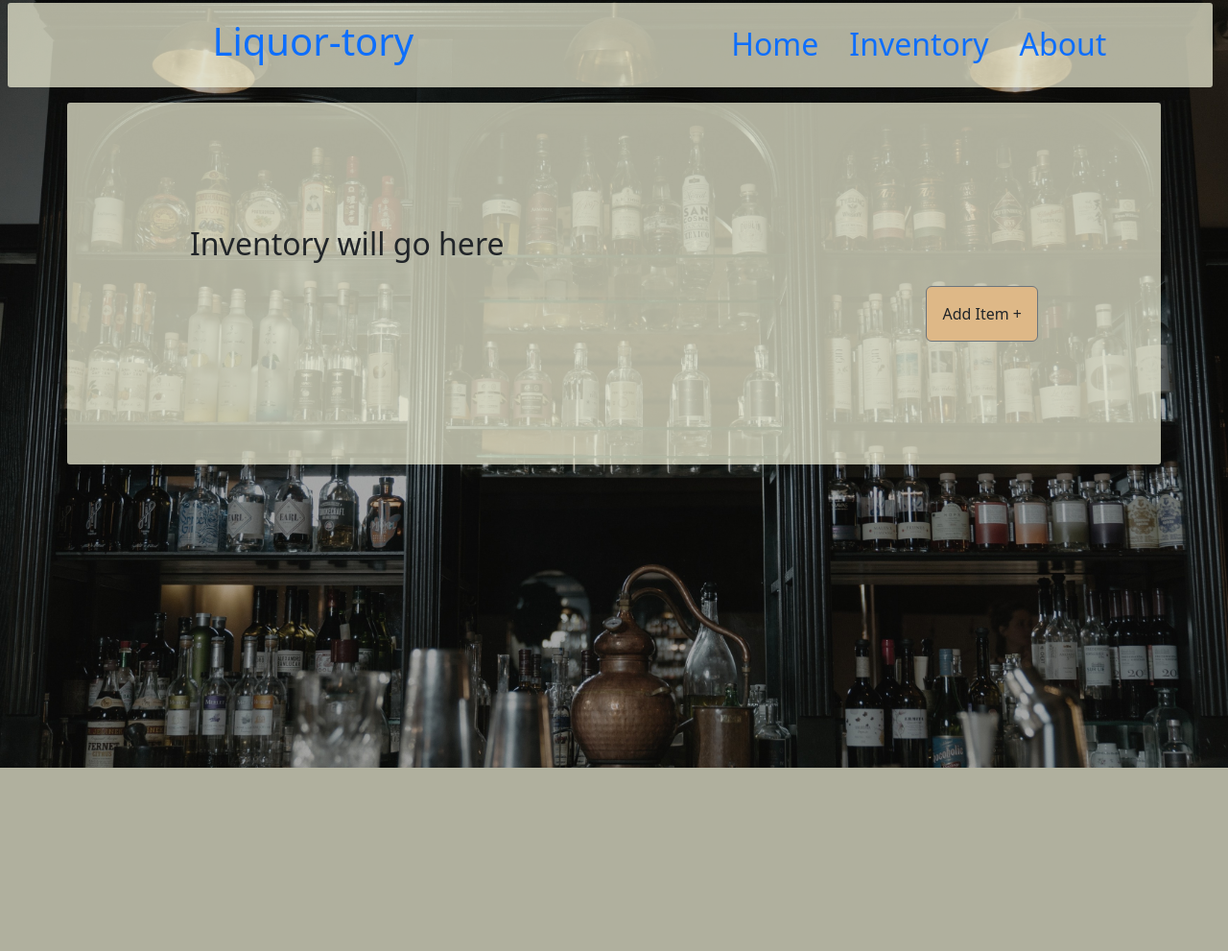
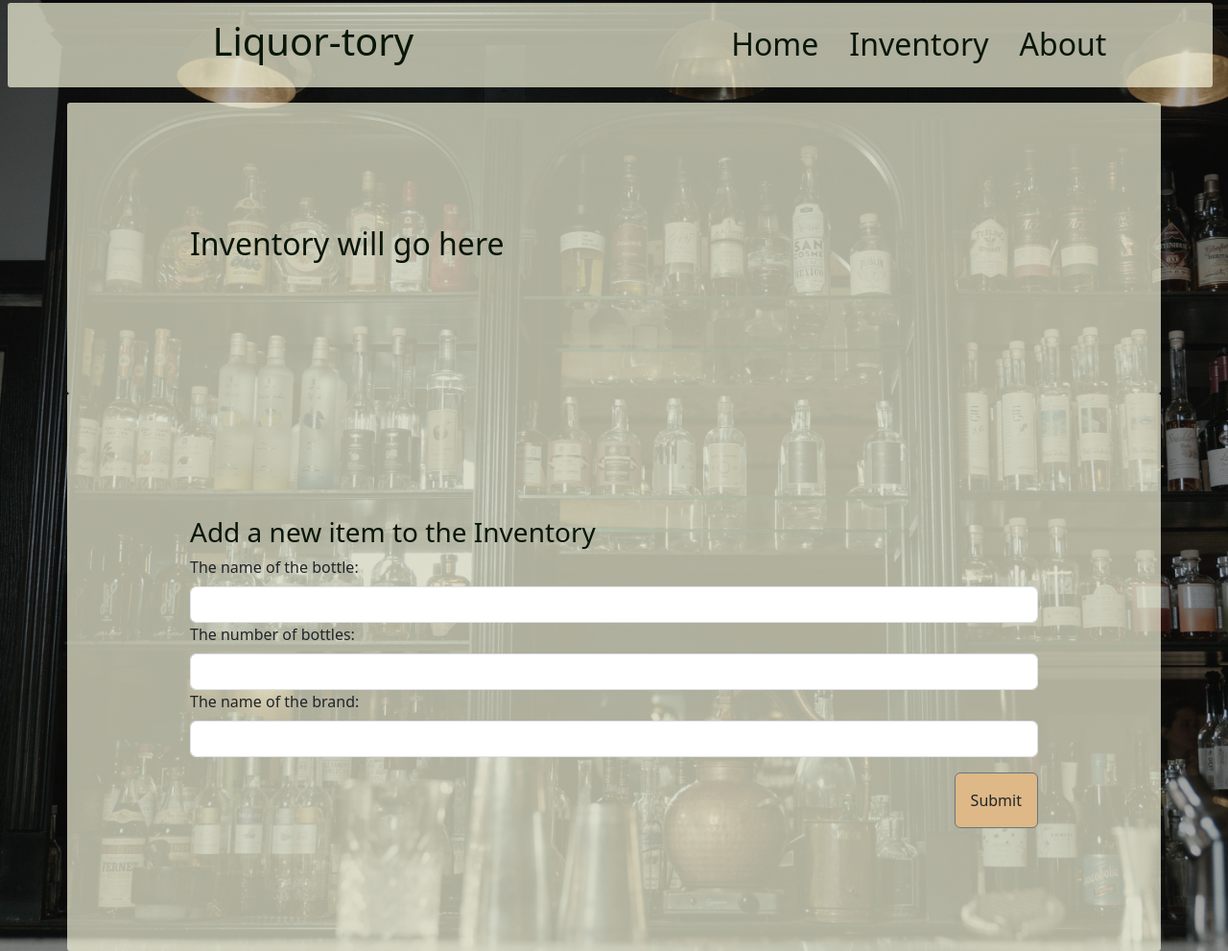
Before and after one commit to ColtenreQ/liquortory, a Django app: page /Inventory/ in a window 1280 px wide. Shown: the whole page at 96% size. Before the commit the page ends 800 px from the top, so only its background shows below. Run offline with Django 4.2, Linux system fonts and the light colour scheme; data that the repository does not hold is empty.

Commit message:
Added a form to add liquor to the inventory page

```diff
--- /dev/null
+++ b/liquorList/forms.py
@@ -0,0 +1,15 @@
+from django.forms import ModelForm
+from django.db import models
+from .models import Liquor
+
+
+class LiquorForm(ModelForm):
+    class Meta:
+            model = Liquor
+            fields = ["name", "numberOfBottles", "brand"]
+
+    def __init__(self, *args, **kwargs):
+        super().__init__(*args, **kwargs)
+        self.fields['name'].widget.attrs.update({'class': 'form-control'})
+        self.fields['numberOfBottles'].widget.attrs.update({'class':'form-control'})
+        self.fields['brand'].widget.attrs.update({'class':'form-control'})
--- a/liquorList/models.py
+++ b/liquorList/models.py
@@ -6,9 +6,9 @@ class Brand(models.Model):
     country = models.CharField(max_length=30, help_text="The country of origin of the company.")
 
 class Liquor(models.Model):
-    name = models.CharField(max_length=50, help_text="Bottle name")
-    numberOfBottles = models.IntegerField(help_text="Number on hand")
-    brand = models.CharField(max_length=50, help_text="Enter the name of the liquor brand")
+    name = models.CharField(max_length=50)
+    numberOfBottles = models.IntegerField()
+    brand = models.CharField(max_length=50)
 
     def __str__(self):
         return self.name
--- a/liquorList/templates/liquorList.html
+++ b/liquorList/templates/liquorList.html
@@ -7,6 +7,7 @@
     <title>LiquorList</title>
     <link href="https://cdn.jsdelivr.net/npm/bootstrap@5.3.1/dist/css/bootstrap.min.css" rel="stylesheet" integrity="sha384-4bw+/aepP/YC94hEpVNVgiZdgIC5+VKNBQNGCHeKRQN+PtmoHDEXuppvnDJzQIu9" crossorigin="anonymous">
     <link rel="stylesheet" href="{% static 'primary/liquorListStyle.css' %}">
+    <link rel="stylesheet" href="{% static 'general/main.css' %}">
 </head>
 <body>
     <div class="navbarCustom">
@@ -26,9 +27,19 @@
                 </li>
             {% endfor %}
         </ul>
-        <div style="justify-content: end;">
-            <button type="button" class="btn btn-outline-secondary">Add Item +</button>
-        </div>
+    </div>
+    <div class="container">
+        <h3>Add a new item to the Inventory</h3>
+        <form class="liquorForm" action="/Inventory/" method="post">
+            {% csrf_token %}
+                <label class="form-label" >The name of the bottle: </label>
+                {{form.name}}
+                <label class="form-label" >The number of bottles: </label>
+                {{form.numberOfBottles}}
+                <label class="form-label" >The name of the brand: </label>
+                {{form.brand}}
+                <input class="btn btn-outline-secondary" type="submit" value="Submit">
+        </form>
     </div>
 </body>
 </html>
--- a/liquorList/views.py
+++ b/liquorList/views.py
@@ -1,18 +1,8 @@
 from django.shortcuts import render
+from django.http import HttpResponseRedirect
 from .models import Liquor
 
-# function for creating the liquor list page, to show off liquor inventory
-def liquorList(request):
-    template_name = "liquorList.html"
-    appName = request.GET.get("name") or "liquor List"
-
-# creating a list of liquor objects from the SQLite db
-    liquorList = [];
-    liquorList = Liquor.objects.all().order_by('name')
-
-    return render(request, template_name, {"appName" : appName, "liquorList" : liquorList})
-
-
+from .forms import LiquorForm
 
 # Function for creating the home page.
 def home(request):
@@ -21,3 +11,20 @@ def home(request):
     liquorListAlmostOut = Liquor.objects.filter(numberOfBottles__lt=3)
 
     return render(request, hometemplate_name, {"liquorListAlmostOut" : liquorListAlmostOut})
+
+
+# function for creating the liquor list page, to show off liquor inventory
+def liquorList(request):
+    template_name = "liquorList.html"
+    appName = request.GET.get("name") or "liquor List"
+
+    # creating a list of liquor objects from the SQLite db
+    liquorList = [];
+    liquorList = Liquor.objects.all().order_by('name')
+
+    form = LiquorForm(request.POST)
+    if form.is_valid():
+        form.save()
+        return HttpResponseRedirect('/Inventory/')
+    else:
+        return render(request, template_name, {"appName" : appName, "liquorList" : liquorList, "form": form})
```
Also changed, not shown: liquorList/static/primary/liquorListStyle.css (+12 -1 lines).
